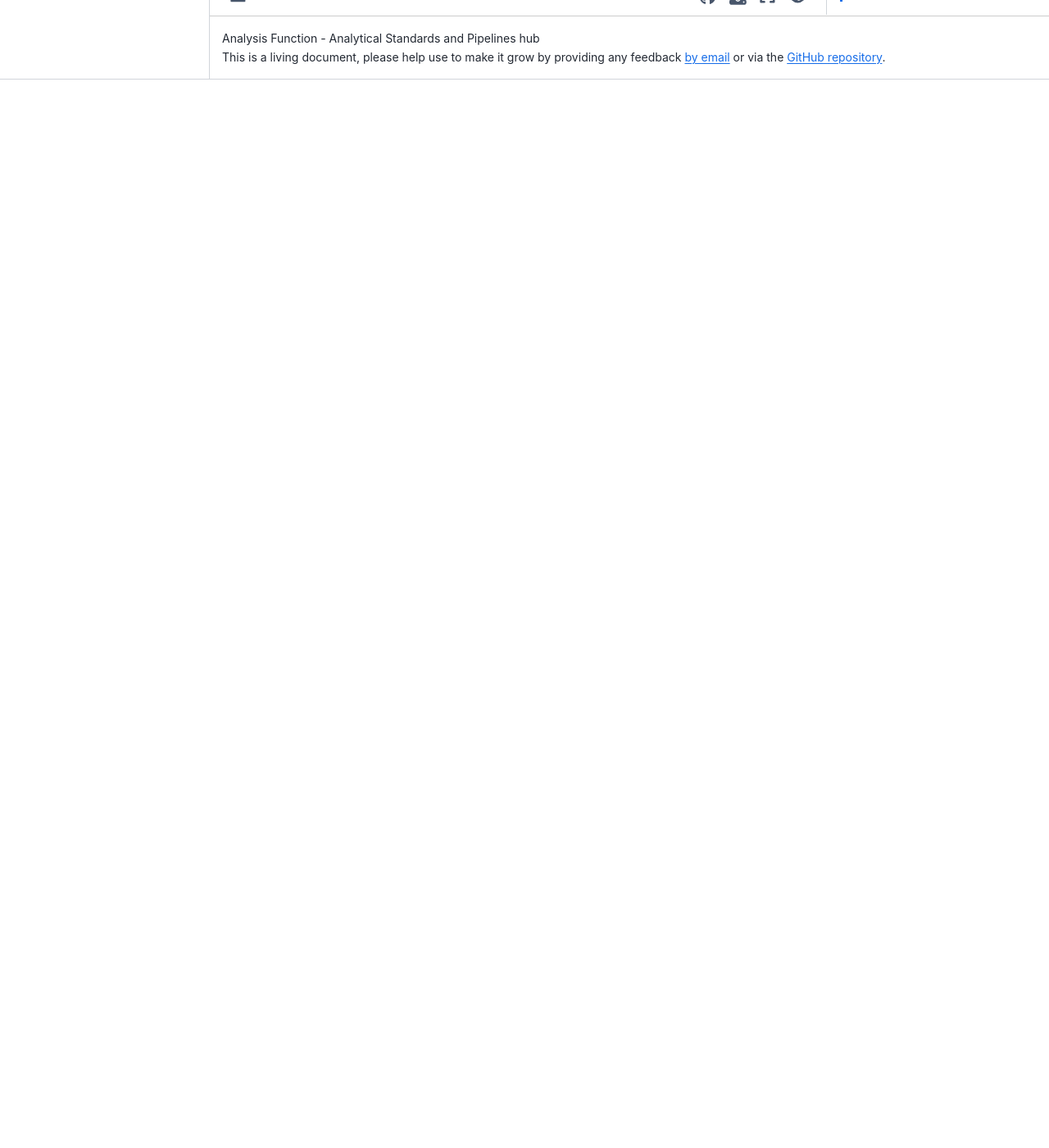
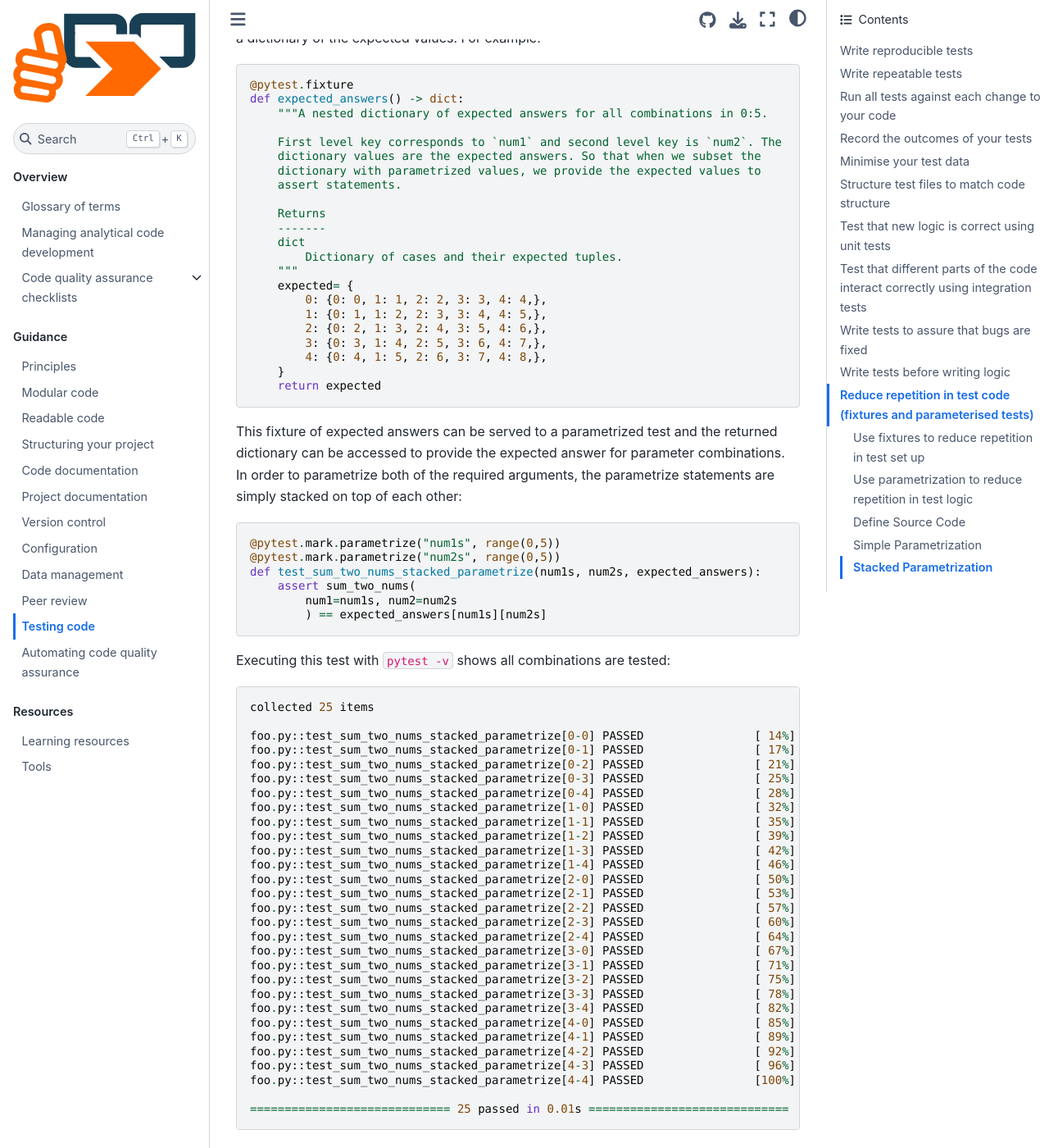
Before and after one commit to best-practice-and-impact/qa-of-code-guidance, a Jupyter Book: the page built from book/testing_code.md, in a window 1280 px wide and 1400 px high, scrolled down 12907 px. Shown: the whole window at 82% size. Built offline with Jupyter Book 1.0.4 settings and Sphinx 7.4.7 and the Sphinx Book theme 1.1.4, drawn with Linux system fonts in a browser that asks for light colours; before the commit the page ends 13004 px from its top, so only the background shows below that; some of the changed text lies outside the part shown.

Commit message:
feat: Stacked parametrization example

````diff
--- a/book/testing_code.md
+++ b/book/testing_code.md
@@ -502,3 +502,85 @@ foo.py::test_sum_two_nums_parametrize_arg_1[0-1] PASSED                  [100%]
 It would be trivial to repeat a similar parametrized test for `num_2` values.
 But how is it possible to make assertions when parametrizing **both**
 arguments?
+
+### Stacked Parametrization
+
+In order to test multiple values for `num1` and `num2`, a fixture should be
+defined that returns a dictionary of the expected values. For example:
+
+```{code-block} python
+
+@pytest.fixture
+def expected_answers() -> dict:
+    """A nested dictionary of expected answers for all combinations in 0:5.
+
+    First level key corresponds to `num1` and second level key is `num2`. The
+    dictionary values are the expected answers. So that when we subset the
+    dictionary with parametrized values, we provide the expected values to
+    assert statements.
+
+    Returns
+    -------
+    dict
+        Dictionary of cases and their expected tuples.
+    """
+    expected= {
+        0: {0: 0, 1: 1, 2: 2, 3: 3, 4: 4,},
+        1: {0: 1, 1: 2, 2: 3, 3: 4, 4: 5,},
+        2: {0: 2, 1: 3, 2: 4, 3: 5, 4: 6,},
+        3: {0: 3, 1: 4, 2: 5, 3: 6, 4: 7,},
+        4: {0: 4, 1: 5, 2: 6, 3: 7, 4: 8,},
+    }
+    return expected
+
+```
+
+This fixture of expected answers can be served to a parametrized test and the
+returned dictionary can be accessed to provide the expected answer for
+parameter combinations. In order to parametrize both of the required arguments,
+the parametrize statements are simply stacked on top of each other:
+
+```{code-block} python
+
+@pytest.mark.parametrize("num1s", range(0,5))
+@pytest.mark.parametrize("num2s", range(0,5))
+def test_sum_two_nums_stacked_parametrize(num1s, num2s, expected_answers):
+    assert sum_two_nums(
+        num1=num1s, num2=num2s
+        ) == expected_answers[num1s][num2s]
+```
+
+Executing this test with `pytest -v` shows all combinations are tested:
+
+```{code-block}
+collected 25 items
+
+foo.py::test_sum_two_nums_stacked_parametrize[0-0] PASSED                [ 14%]
+foo.py::test_sum_two_nums_stacked_parametrize[0-1] PASSED                [ 17%]
+foo.py::test_sum_two_nums_stacked_parametrize[0-2] PASSED                [ 21%]
+foo.py::test_sum_two_nums_stacked_parametrize[0-3] PASSED                [ 25%]
+foo.py::test_sum_two_nums_stacked_parametrize[0-4] PASSED                [ 28%]
+foo.py::test_sum_two_nums_stacked_parametrize[1-0] PASSED                [ 32%]
+foo.py::test_sum_two_nums_stacked_parametrize[1-1] PASSED                [ 35%]
+foo.py::test_sum_two_nums_stacked_parametrize[1-2] PASSED                [ 39%]
+foo.py::test_sum_two_nums_stacked_parametrize[1-3] PASSED                [ 42%]
+foo.py::test_sum_two_nums_stacked_parametrize[1-4] PASSED                [ 46%]
+foo.py::test_sum_two_nums_stacked_parametrize[2-0] PASSED                [ 50%]
+foo.py::test_sum_two_nums_stacked_parametrize[2-1] PASSED                [ 53%]
+foo.py::test_sum_two_nums_stacked_parametrize[2-2] PASSED                [ 57%]
+foo.py::test_sum_two_nums_stacked_parametrize[2-3] PASSED                [ 60%]
+foo.py::test_sum_two_nums_stacked_parametrize[2-4] PASSED                [ 64%]
+foo.py::test_sum_two_nums_stacked_parametrize[3-0] PASSED                [ 67%]
+foo.py::test_sum_two_nums_stacked_parametrize[3-1] PASSED                [ 71%]
+foo.py::test_sum_two_nums_stacked_parametrize[3-2] PASSED                [ 75%]
+foo.py::test_sum_two_nums_stacked_parametrize[3-3] PASSED                [ 78%]
+foo.py::test_sum_two_nums_stacked_parametrize[3-4] PASSED                [ 82%]
+foo.py::test_sum_two_nums_stacked_parametrize[4-0] PASSED                [ 85%]
+foo.py::test_sum_two_nums_stacked_parametrize[4-1] PASSED                [ 89%]
+foo.py::test_sum_two_nums_stacked_parametrize[4-2] PASSED                [ 92%]
+foo.py::test_sum_two_nums_stacked_parametrize[4-3] PASSED                [ 96%]
+foo.py::test_sum_two_nums_stacked_parametrize[4-4] PASSED                [100%]
+
+============================= 25 passed in 0.01s =============================
+
+```
````
